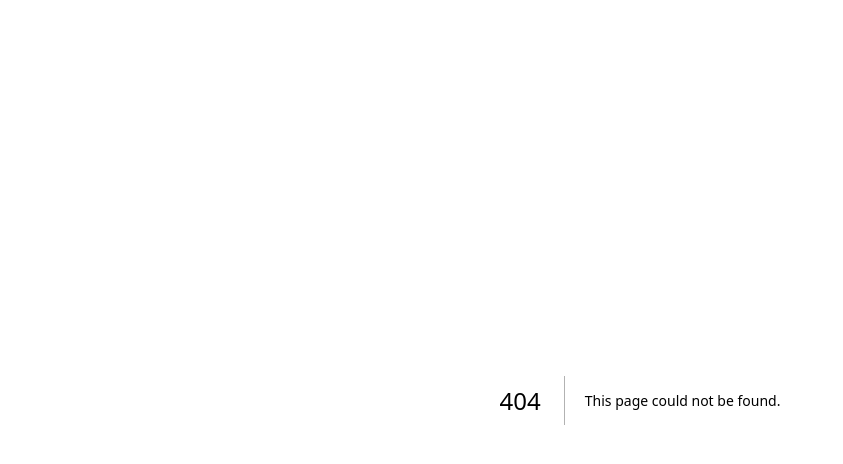
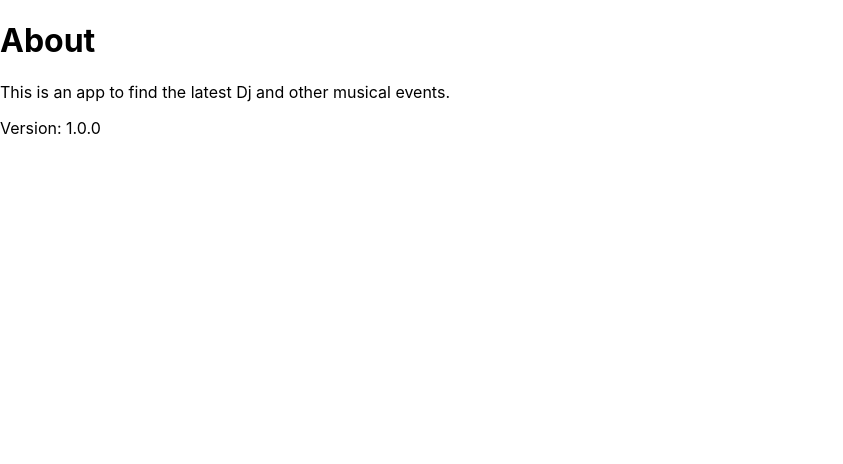
Before and after one commit to EddyBautista-93/dj-events-frontend, a Next.js app: page /about in a window 1280 px wide. Before the commit this address had no page. Shown: the top 464 px of the page, without its empty margins (0-843 px from the left). Built offline with nearby package versions, Linux system fonts and the light colour scheme.

Commit message:
add set up pages/folder

```diff
--- /dev/null
+++ b/pages/about.js
@@ -0,0 +1,9 @@
+export default function AboutPage() {
+  return (
+    <div>
+        <h1>About</h1>
+        <p>This is an app to find the latest Dj and other musical events.</p>
+        <p>Version: 1.0.0</p>
+    </div>
+  )
+}
```
Also changed, not shown: pages/events/[slug].js (added, +7 -0 lines), pages/events/add.js (added, +9 -0 lines), pages/events/index.js (added, +7 -0 lines).
